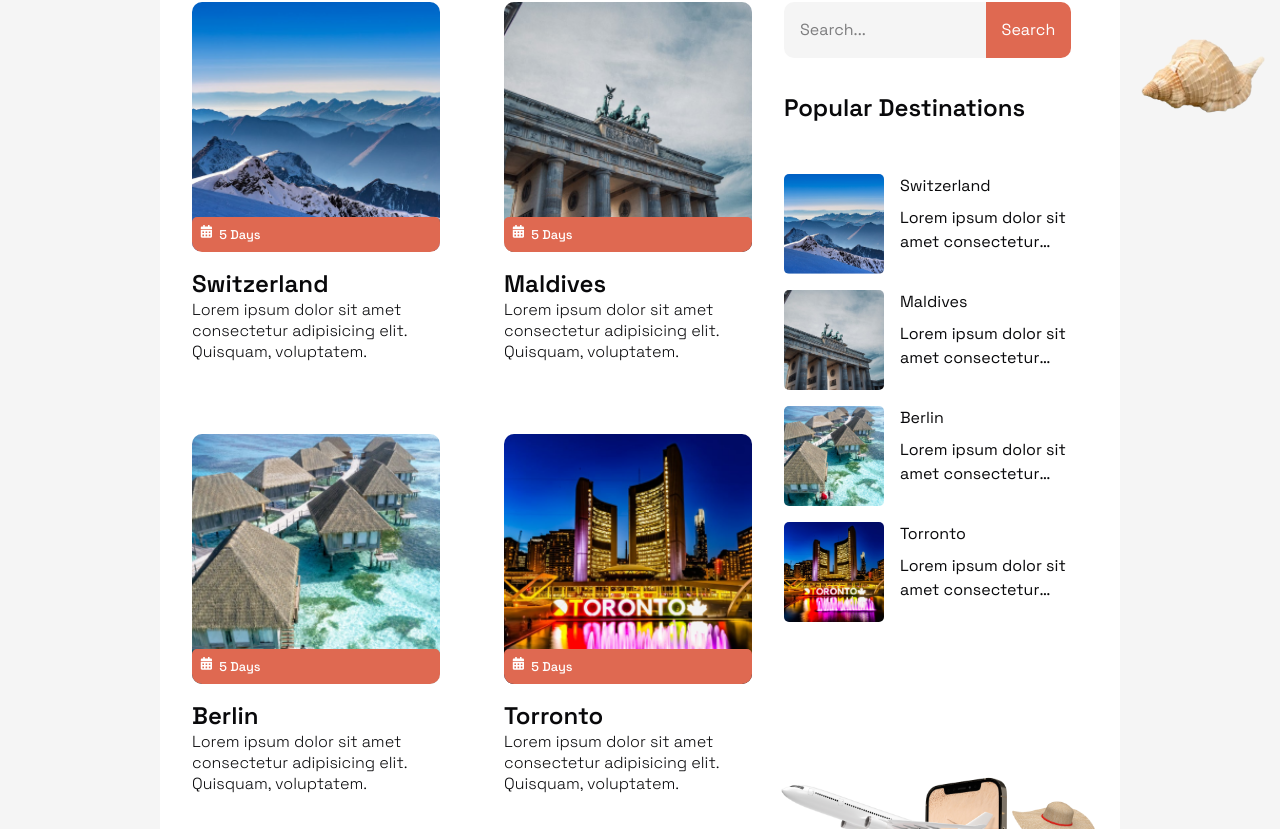
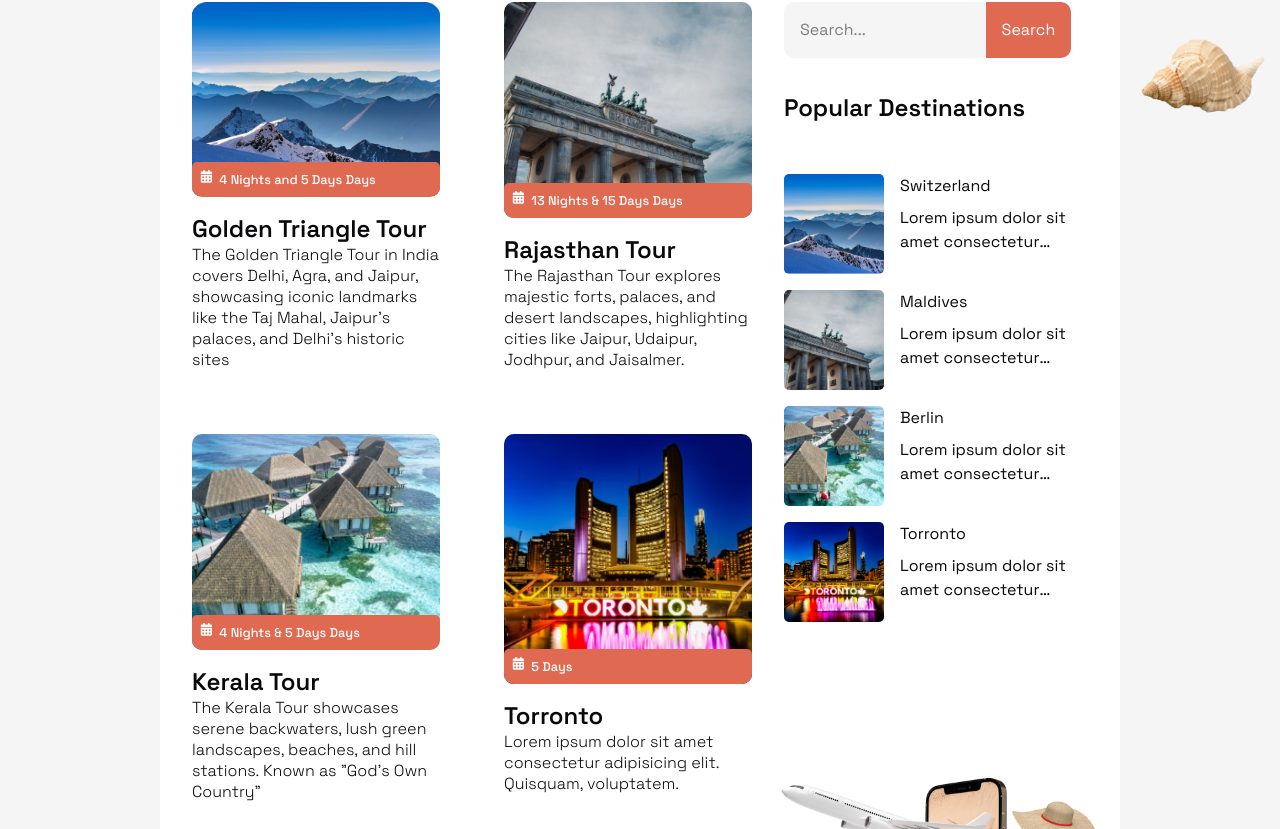
Before and after one commit to Xaverick/ExploreJourney, a Next.js app: page /packages in a window 1280 px wide. Shown: the part 691-1520 px from the top of the page. Built offline with nearby package versions, Linux system fonts and the light colour scheme.

Commit message:
Fixed build error

```diff
--- a/src/Components/Card/Card.tsx
+++ b/src/Components/Card/Card.tsx
@@ -18,7 +18,7 @@ const Card = ({title, description, image, days}: CardProps) => {
         <div className="trendyicon">
             <Image src={image} alt="vector" width={20} height={20}/>
         </div>
-        <div className='trendyinfo'> <FaCalendarAlt /> &nbsp; {days} Days</div>
+        <div className='trendyinfo'> <FaCalendarAlt /> &nbsp; {days} </div>
         <div className="trendytext">
             <h3 className="trendytitle">{title}</h3>
             {/* <p className='flex'> <FaCalendarAlt /> &nbsp; {days} Days</p> */}
--- a/src/Constants/index.tsx
+++ b/src/Constants/index.tsx
@@ -8,22 +8,22 @@ import img6 from '@/assets/Packages/img6.png';
 
 const packages = [
     {
-        title: "Switzerland",
+        title: "Golden Triangle Tour",
         img: img1,
-        description: "Lorem ipsum dolor sit amet consectetur adipisicing elit. Quisquam, voluptatem.",
-        days: 5,
+        description: "The Golden Triangle Tour in India covers Delhi, Agra, and Jaipur, showcasing iconic landmarks like the Taj Mahal, Jaipur’s palaces, and Delhi’s historic sites",
+        days: '4 Nights and 5 Days',
     },
     {
-        title: "Maldives",
+        title: "Rajasthan Tour",
         img: img2,
-        description: "Lorem ipsum dolor sit amet consectetur adipisicing elit. Quisquam, voluptatem.",
-        days: 5,
+        description: "The Rajasthan Tour explores majestic forts, palaces, and desert landscapes, highlighting cities like Jaipur, Udaipur, Jodhpur, and Jaisalmer. ",
+        days: '13 Nights & 15 Days',
     },
     {
-        title: "Berlin",
+        title: "Kerala Tour",
         img: img3,
-        description: "Lorem ipsum dolor sit amet consectetur adipisicing elit. Quisquam, voluptatem.",
-        days: 5,
+        description: "The Kerala Tour showcases serene backwaters, lush green landscapes, beaches, and hill stations. Known as \"God's Own Country\"",
+        days: '4 Nights & 5 Days',
     },
     {
         title: "Torronto",
@@ -223,4 +223,5 @@ const kashmir = {
 
 
 
+
 export { packages, popularPackages, kashmir }
--- a/src/app/(root)/about/page.tsx
+++ b/src/app/(root)/about/page.tsx
@@ -25,7 +25,7 @@ const page = () => {
         <div className="left__info">
           <h2 className='info_sub_heading'>PROMOTION</h2>
           <h1 className="info_heading">We Provide The Best Sightseeing Tours</h1>
-          <p className='info_desc'>Lorem ipsum dolor sit amet consectetur adipisicing elit. Ipsa obcaecati exercitationem sunt necessitatibus tenetur non dolorum repellendus eos odio ipsam labore minima illum molestiae quod quas explicabo, nobis excepturi maiores.</p>
+          <p className='info_desc'>LAt Explore Journey, we turn travel dreams into unforgettable experiences. With years of expertise in crafting exceptional tours, we specialize in providing comprehensive travel solutions that combine comfort, adventure, and cultural immersion. From seamless flight bookings to handpicked accommodations, expert guides to personalized itineraries, our dedicated team ensures every aspect of your journey is meticulously planned.</p>
           <button className='info__btn'>View Packages</button>
         </div>
         <div className="right_info relative">
@@ -48,11 +48,11 @@ const page = () => {
         <div className="popular_right">
           <h1 className='popular_sub_heading'>TREND</h1>
           <h1 className='popular_heading'>Our Popular Tour Plans</h1>
-          <p className='popular_desc'>Lorem ipsum dolor sit amet consectetur adipisicing elit. Ipsa obcaecati exercitationem sunt necessitatibus tenetur non dolorum repellendus eos odio ipsam labore minima illum molestiae quod quas explicabo, nobis excepturi maiores.</p>
+          <p className='popular_desc'>Discover our most sought-after tour experiences, crafted with passion and expertise. From sacred pilgrimages to cultural sightseeing and thrilling adventures. Join the 50% of travelers choosing our signature sightseeing tours across stunning destinations.</p>
           <div className="stats">
             <div className="statcontainer">
               <StatComponent percentage={27} />
-              <p className='mt-2 font-bold'>Spirutual</p>
+              <p className='mt-2 font-bold'>Spiritual</p>
             </div>
             <div className="statcontainer">
               <StatComponent percentage={50} />
--- a/src/app/(root)/contact/page.tsx
+++ b/src/app/(root)/contact/page.tsx
@@ -15,12 +15,12 @@ export default function ContactPage() {
     query: ''
   })
 
-  const handleChange = (e) => {
+  const handleChange = (e: React.ChangeEvent<HTMLInputElement | HTMLTextAreaElement>) => {
     const { name, value } = e.target
     setFormData(prevState => ({ ...prevState, [name]: value }))
   }
 
-  const handleSubmit = (e) => {
+  const handleSubmit = (e : React.FormEvent<HTMLFormElement>) => {
     e.preventDefault()
     // Handle form submission here (e.g., send data to server)
     console.log('Form submitted:', formData)
--- a/src/app/(root)/hotels/[hotel]/page.tsx
+++ b/src/app/(root)/hotels/[hotel]/page.tsx
@@ -106,7 +106,7 @@ const page = () => {
                             {currdata?.content}
                         </div>
                         <div className="right">
-                            <Image src={currdata?.image} className="image" alt="image" />
+                            <Image src={currdata?.image || ""} className="image" alt="image" />
                         </div>
                     </div>
 
--- a/src/app/(root)/packages/[destination]/page.tsx
+++ b/src/app/(root)/packages/[destination]/page.tsx
@@ -11,7 +11,8 @@ import shell from "@/assets/Packages/shell.png";
 import { IoIosInformationCircleOutline } from "react-icons/io";
 import { RiCalendarScheduleLine } from "react-icons/ri";
 import { GrGallery } from "react-icons/gr";
-import Plan from "./plan.tsx"
+import Plan from "./plan";
+
 // type }CardProps = {
 //   title: string;
 //   description: string;
--- a/src/app/(root)/packages/[destination]/plan.tsx
+++ b/src/app/(root)/packages/[destination]/plan.tsx
@@ -11,13 +11,33 @@ interface FAQItem {
     open: boolean;
 }
 
-// interface PlanProps {
-//     data: FAQItem[];
-// }
+interface PlanProps {
 
-const Plan = ({data}) => {
+    data: {
+
+      itinerary: {
+
+        heading: string;
+
+        content: JSX.Element;
+
+        move: boolean;
+
+        open: boolean;
+
+      }[];
+
+      inclusion: JSX.Element[];
+
+      exclusion: JSX.Element[];
+
+    };
+
+  }
+
+const Plan: React.FC<PlanProps> = ({ data }) => {
     const [liveData, setLiveData] = useState(data.itinerary)
-    const togglefaq = (index) => {
+    const togglefaq = (index : number) => {
         setLiveData(liveData.map((item, i) => {
         if (i === index) {
             item.move = !item.move;
--- a/src/app/(root)/transport/page.tsx
+++ b/src/app/(root)/transport/page.tsx
@@ -6,8 +6,19 @@ import third from "../../../assets/transport/3.jpg"
 import fourth from "../../../assets/transport/4.jpg"
 import fifth from "../../../assets/transport/5.jpg"
 import Image, { StaticImageData } from "next/image";
+interface Transport {
+    image: StaticImageData;
+    category: string;
+    subheading: string;
+    heading: string;
+    length: string;
+    width: string;
+    height: string;
+    desc: string;
+}
+
 const page = () => {
-    const transports: {}[] = [
+    const transports: Transport[] = [
       {
         image: first,
         category: "2-3 Passengers",
--- a/src/app/layout.tsx
+++ b/src/app/layout.tsx
@@ -19,8 +19,8 @@ export const metadata: Metadata = {
   icons: {
     icon: "/assets/favicon.ico",
   },
-  title: "Anubhav Bharat",
-  description: "At Anubhav Bharat, we are passionate about crafting unforgettable travel experiences. As a premier traveling and tour company, we specialize in showcasing the rich heritage, diverse cultures, and breathtaking landscapes of India. Our mission is to provide travelers with authentic, immersive journeys that create lasting memories.",
+  title: "Explore Journey",
+  description: "At Explore Journey, we are passionate about crafting unforgettable travel experiences. As a premier traveling and tour company, we specialize in showcasing the rich heritage, diverse cultures, and breathtaking landscapes of India. Our mission is to provide travelers with authentic, immersive journeys that create lasting memories.",
 };
 
 export default function RootLayout({
```
Also changed, not shown: src/app/(root)/page.tsx (+12 -10 lines).
